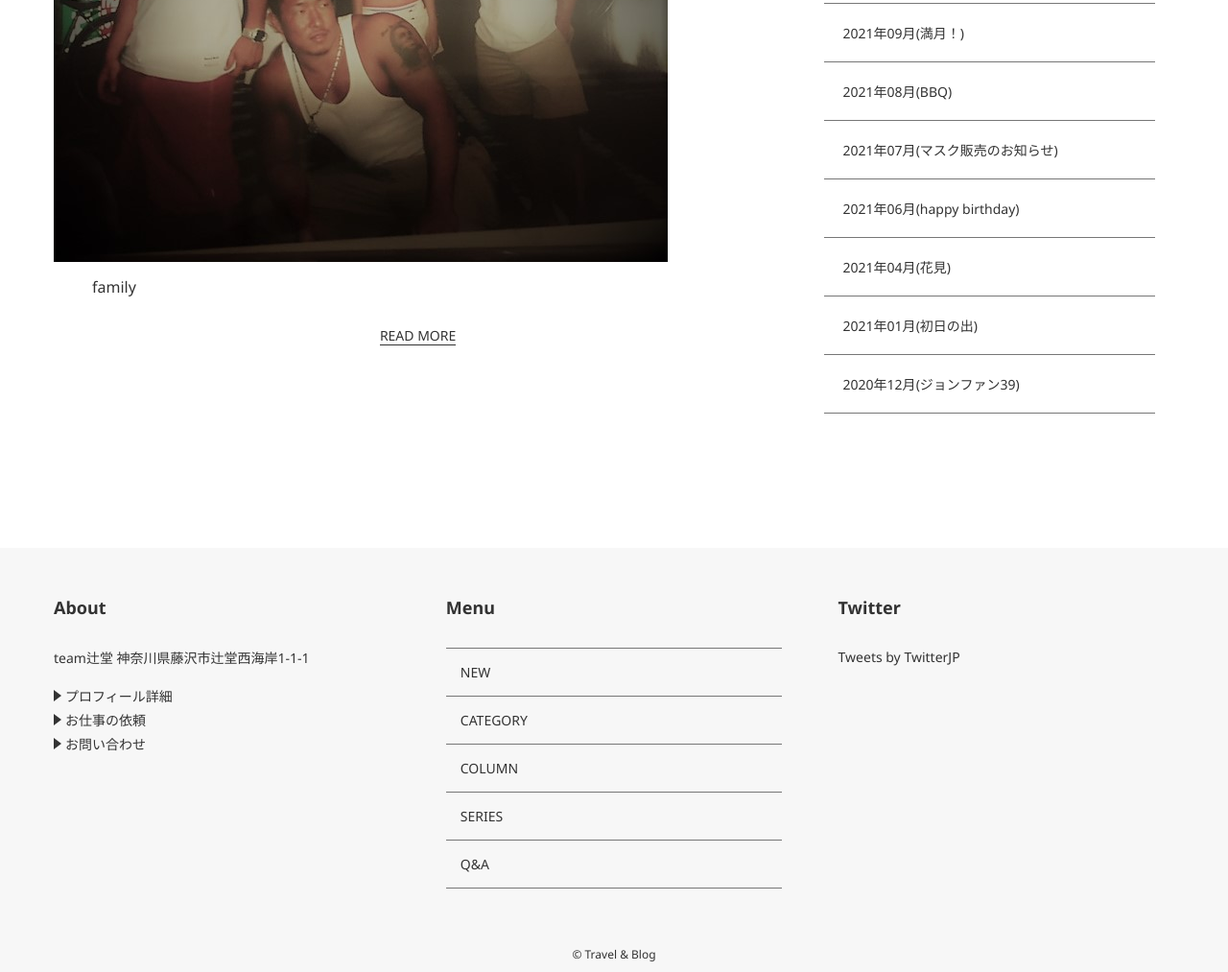
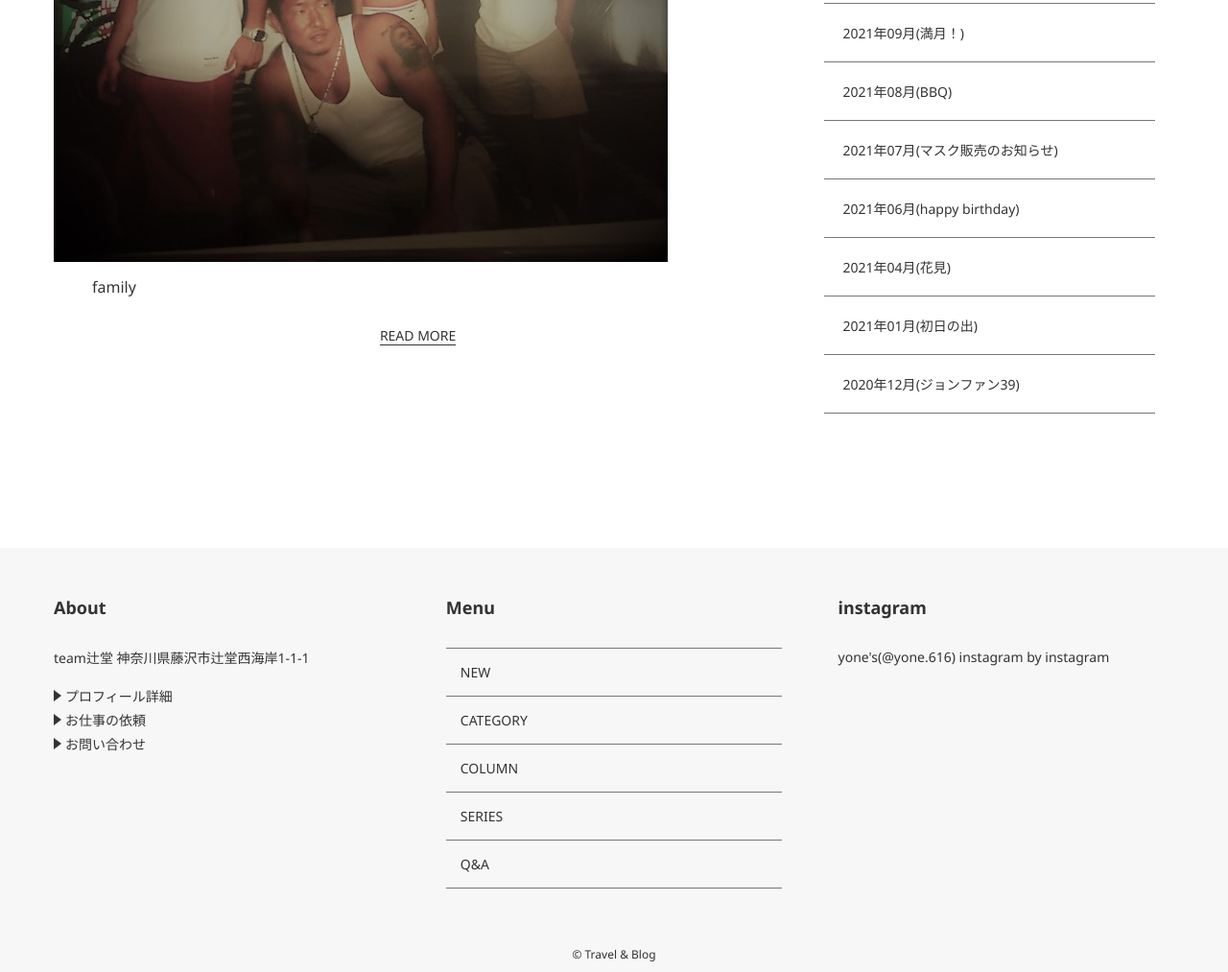
Before and after one commit to tsujido1981/tsujido1981.github.io, a plain HTML site: page index.html in a window 1280 px wide. Shown: the part 1655-2668 px from the top of the page at 96% size. Drawn offline with Linux system fonts and the light colour scheme; some packages are replaced by stand-ins of ours.

Commit message:
Update index.html

```diff
--- a/index.html
+++ b/index.html
@@ -146,8 +146,8 @@
         </section>
 
         <section class="item">
-          <h3 class="footer-title">Twitter</h3>
-          <a class="twitter-timeline" data-height="315" href="https://twitter.com/TwitterJP?ref_src=twsrc%5Etfw">Tweets by TwitterJP</a>
+          <h3 class="footer-title">instagram</h3>
+          <a class="twitter-timeline" data-height="315" href="https://www.instagram.com/yone.616/">yone's(@yone.616) instagram by instagram</a>
           <script async src="https://platform.twitter.com/widgets.js"></script>
         </section>
       </div>
```
